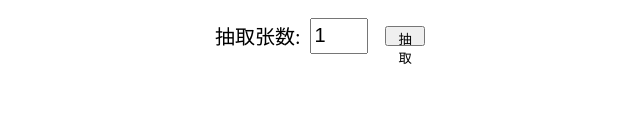
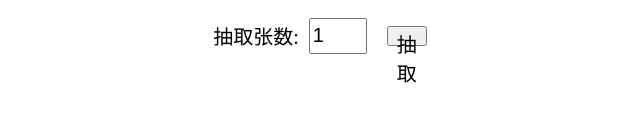
Before and after one commit to GI177155gi/ctaluo, a plain HTML site: page index.html in a window 1280 px wide. Shown: the part 397-518 px from the top of the page, 320-960 px from the left. Drawn offline with nearby package versions, Linux system fonts and the light colour scheme.

Commit message:
Update index.html

```diff
--- a/index.html
+++ b/index.html
@@ -31,7 +31,7 @@
   <div style="display: flex; align-items: center;font-size: 20px;">
     <label for="card-count">抽取张数:</label>
     <input style="width: 50px;height: 30px;margin:0 10px ;font-size: 20px;" type="number" id="card-count" value="1" min="1" max="22" style="margin-left: 0.5em;">
-    <button id="draw-cards" style="margin-left: 0.5em;width:40px;height:20px;">抽取</button>
+    <button id="draw-cards" style="margin-left: 0.5em;width:40px;height:20px;font-size:20px;">抽取</button>
   </div>
   <div id="result"></div>
 
```
